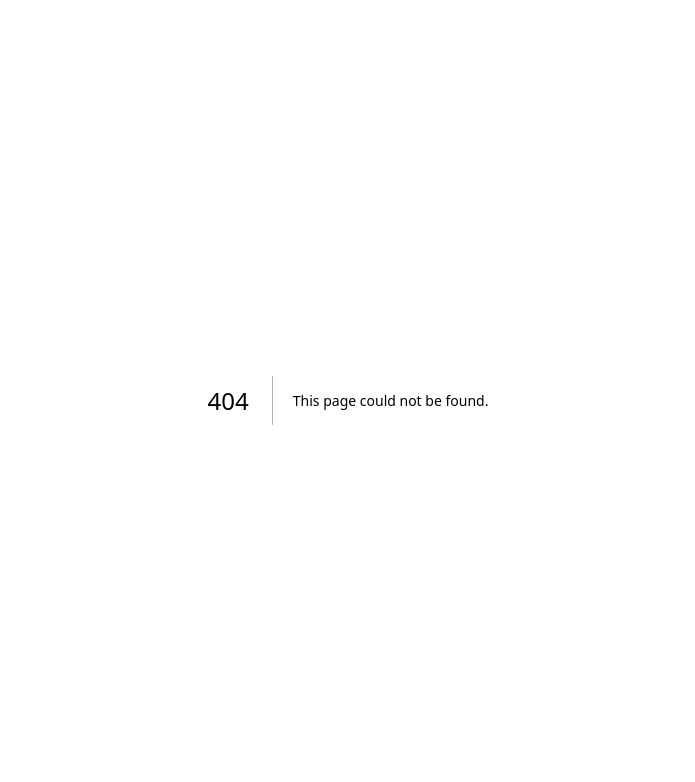
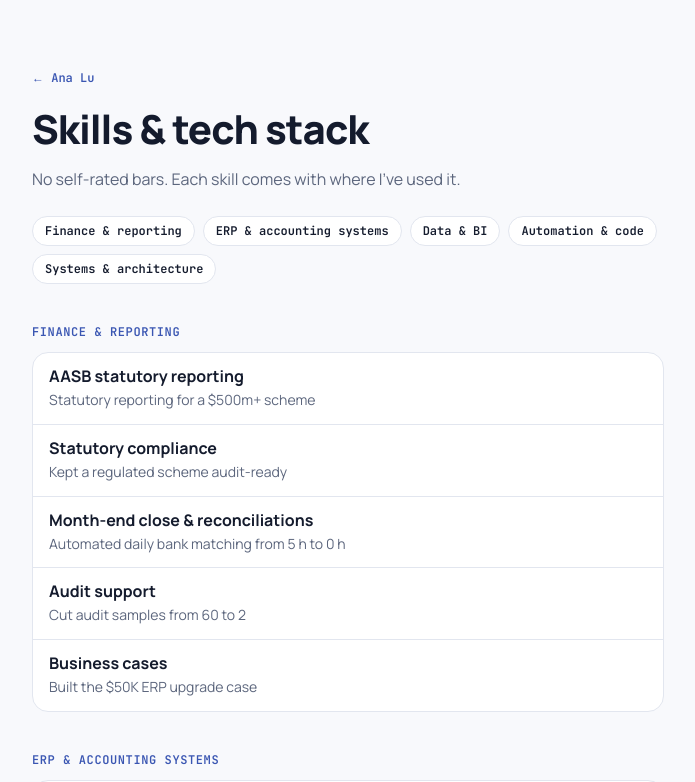
Before and after one commit to anasta-lu/myspace, a Next.js app: page /skills in a window 1280 px wide. Before the commit this address had no page. Shown: the top 782 px of the page, without its empty margins (292-987 px from the left). Built offline with nearby package versions, Linux system fonts and the light colour scheme.

Commit message:
Add Skills & tech stack page and link from hero
Co-Authored-By: Claude Opus 5.5 (1M context) <noreply@anthropic.com>
Claude-Session: https://claude.ai/code/session_01RrsNRpp8svnJw7ERBoNwd1

```diff
--- a/src/app/_components/hero.tsx
+++ b/src/app/_components/hero.tsx
@@ -63,6 +63,12 @@ export function Hero() {
       <p className="mt-3 text-sm text-muted">
         Also known for patience, and for being fun to be around.
       </p>
+      <a
+        href="/skills"
+        className="print-hide mt-2 inline-block font-mono text-xs font-semibold text-signal hover:underline"
+      >
+        All skills & tech stack →
+      </a>
       <div className="print-hide mt-8 hidden gap-3 md:flex">
         <CtaLinks />
       </div>
--- /dev/null
+++ b/src/app/skills/page.tsx
@@ -0,0 +1,74 @@
+import type { Metadata } from "next";
+import Link from "next/link";
+import { MobileCtaBar } from "@/app/_components/hero";
+import { skillGroups } from "@/lib/skills";
+
+export const metadata: Metadata = {
+  title: "Skills & Tech stack | Ana Lu",
+  description:
+    "Ana Lu's skills and tech stack: statutory reporting, Oracle Fusion, NetSuite, Power BI, Excel, SQL, Python, React and agentic AI.",
+};
+
+export default function SkillsPage() {
+  return (
+    <main className="pb-24 md:pb-0">
+      <div className="mx-auto max-w-2xl px-5 pt-8 pb-16 md:pt-16">
+        <Link
+          href="/"
+          className="print-hide font-mono text-xs font-semibold text-signal hover:underline"
+        >
+          ← Ana Lu
+        </Link>
+        <h1 className="mt-4 text-[2rem] font-extrabold leading-tight tracking-tight [text-wrap:balance] md:text-5xl">
+          Skills & tech stack
+        </h1>
+        <p className="mt-3 max-w-prose leading-relaxed text-muted">
+          No self-rated bars. Each skill comes with where I&apos;ve used it.
+        </p>
+
+        <nav aria-label="Jump to" className="print-hide mt-6 flex flex-wrap gap-2">
+          {skillGroups.map((g) => (
+            <a
+              key={g.label}
+              href={`#${slug(g.label)}`}
+              className="rounded-full border border-line bg-card px-3 py-1.5 font-mono text-xs font-semibold text-ink hover:border-ink"
+            >
+              {g.label}
+            </a>
+          ))}
+        </nav>
+
+        {skillGroups.map((g) => (
+          <section
+            key={g.label}
+            id={slug(g.label)}
+            aria-labelledby={`${slug(g.label)}-title`}
+            className="mt-10 scroll-mt-6"
+          >
+            <h2
+              id={`${slug(g.label)}-title`}
+              className="font-mono text-xs font-semibold uppercase tracking-wider text-signal"
+            >
+              {g.label}
+            </h2>
+            <ul className="print-outline mt-3 divide-y divide-line rounded-2xl border border-line bg-card">
+              {g.skills.map((s) => (
+                <li key={s.name} className="break-inside-avoid px-4 py-3">
+                  <p className="font-bold leading-snug">{s.name}</p>
+                  <p className="mt-0.5 text-sm leading-relaxed text-muted">
+                    {s.proof}
+                  </p>
+                </li>
+              ))}
+            </ul>
+          </section>
+        ))}
+      </div>
+      <MobileCtaBar />
+    </main>
+  );
+}
+
+function slug(s: string) {
+  return s.toLowerCase().replace(/&/g, "and").replace(/[^a-z0-9]+/g, "-");
+}
--- /dev/null
+++ b/src/lib/skills.ts
@@ -0,0 +1,53 @@
+export type Skill = { name: string; proof: string };
+export type SkillGroup = { label: string; skills: Skill[] };
+
+export const skillGroups: SkillGroup[] = [
+  {
+    label: "Finance & reporting",
+    skills: [
+      { name: "AASB statutory reporting", proof: "Statutory reporting for a $500m+ scheme" },
+      { name: "Statutory compliance", proof: "Kept a regulated scheme audit-ready" },
+      { name: "Month-end close & reconciliations", proof: "Automated daily bank matching from 5 h to 0 h" },
+      { name: "Audit support", proof: "Cut audit samples from 60 to 2" },
+      { name: "Business cases", proof: "Built the $50K ERP upgrade case" },
+    ],
+  },
+  {
+    label: "ERP & accounting systems",
+    skills: [
+      { name: "Oracle Fusion ERP", proof: "Auto-match set-up and Oracle BI report training" },
+      { name: "NetSuite", proof: "Implemented end to end" },
+      { name: "Xero", proof: "Implemented for a production company" },
+      { name: "MYOB", proof: "Certificate of Completion, MYOB Essentials" },
+      { name: "Unleashed", proof: "Inventory system migration" },
+    ],
+  },
+  {
+    label: "Data & BI",
+    skills: [
+      { name: "Power BI & DAX", proof: "Formal training with Nexacu" },
+      { name: "Excel, expert level", proof: "Formal training with Nexacu" },
+      { name: "Power Query", proof: "Repeatable data clean-up instead of manual fixes" },
+      { name: "SQL", proof: "Extracting and reconciling ERP data" },
+    ],
+  },
+  {
+    label: "Automation & code",
+    skills: [
+      { name: "Python", proof: "Financial modelling and automation scripts" },
+      { name: "React", proof: "Custom reporting tools, and this site" },
+      { name: "Agentic AI", proof: "AI agents that do the menial work" },
+      { name: "Docker", proof: "Self-hosting open-source tools" },
+      { name: "Nocobase & Frappe", proof: "Custom reporting apps on open-source platforms" },
+      { name: "WordPress", proof: "Runs cleanuppartners.com.au" },
+    ],
+  },
+  {
+    label: "Systems & architecture",
+    skills: [
+      { name: "Data & app architecture", proof: "Bridging finance and IT on ERP projects" },
+      { name: "Systems analysis", proof: "Systems Analyst at ITPLUS, 2015 to 2019" },
+      { name: "Process redesign", proof: "Root cause first, then automate" },
+    ],
+  },
+];
```
